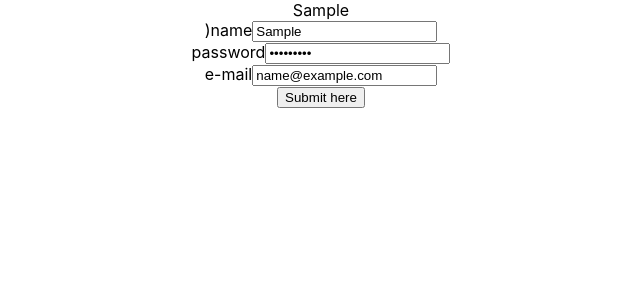
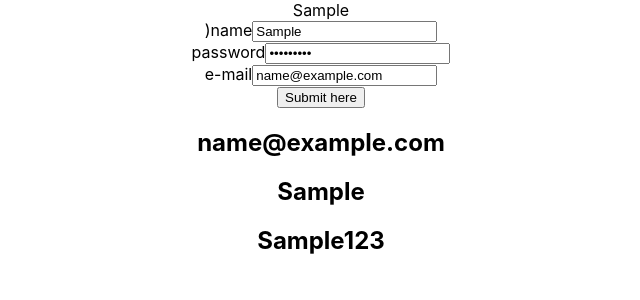
Before and after one commit to bloominstituteoftechnology/team-builder, a React (Create React App) app in the folder team-builder/: page / in a window 1280 px wide. Both pictures are taken after typing "Sample", "Sample123", "name@example.com" into the empty fields and a click on the button "Submit here". Shown: the top 300 px of the page, without its empty margins (319-959 px from the left). Built offline with nearby package versions, Linux system fonts and the light colour scheme.

Commit message:
completed

```diff
--- a/team-builder/src/App.js
+++ b/team-builder/src/App.js
@@ -1,10 +1,28 @@
 import './App.css';
+import React, {useState} from 'react';
 import Form from './component/Form';
 
 function App() {
+  const [state, setState] = useState([])
+ const listMaker = (input) => {
+   const newList = {
+    name: input.name,
+    password: input.password,
+    email: input.email
+   };
+   setState ([...state, newList])
+}
   return (
     <div className="App">
-      <Form/>
+      <Form listMaker={listMaker}/>
+      {state.map (item => (
+          <div>
+            <h2>{item.email}</h2>
+            <h2>{item.name}</h2>
+            <h2>{item.password}</h2>
+
+          </div>
+      )) }
     </div>
   );
 }
--- a/team-builder/src/component/Form.js
+++ b/team-builder/src/component/Form.js
@@ -1,11 +1,13 @@
 import React, {useState} from 'react'
 
-const Form = () => {
+const Form = (props) => {
+    console.log(props);
     const [state, setState] = useState({
         name:"",
         password:"",
         email:""
     })
+
 
     const handleChange= (event) => {
 const {name,value} = event.target
@@ -14,6 +16,7 @@ setState ( {...state, [name]:value})
 const handleSubmit =(event) => {
 console.log(event);
 event.preventDefault ()
+props.listMaker(state)
 }
 
 
```
